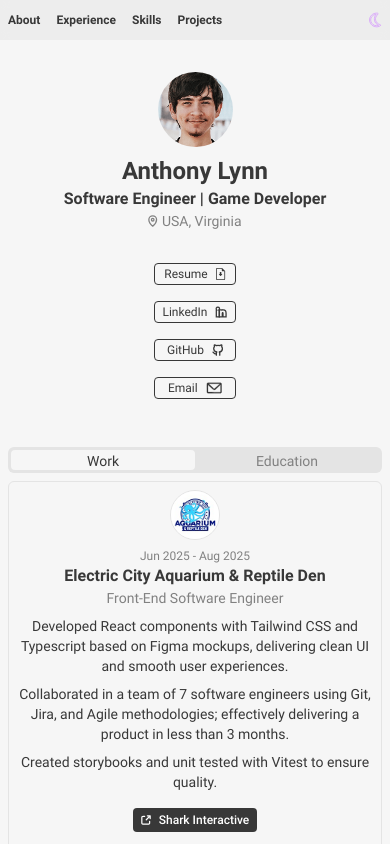
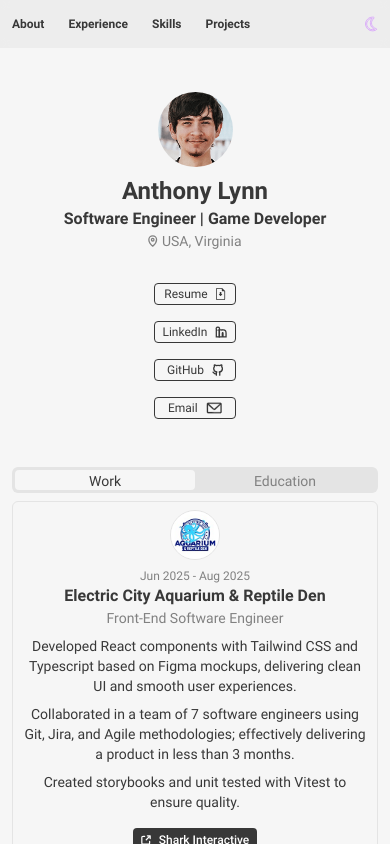
Before and after one commit to AnthonyLynn/Portfolio, a React (Vite) app: page / in a window 390 px wide. Shown: the top 844 px of the page. Built offline with nearby package versions, Linux system fonts and the light colour scheme.

Commit message:
style: minor styling for diffrent resolutions

```diff
--- a/src/components/App.tsx
+++ b/src/components/App.tsx
@@ -31,7 +31,7 @@ export const App = ({}) => {
       }`}
     >
       <Header onThemeButtonClick={onThemeChange} isDarkTheme={isDarkTheme} />
-      <main className="w-full max-w-[640px] pb-2 sm:py-5 flex flex-col gap-4 sm:gap-7 px-2">
+      <main className="w-full md:max-w-[640px] p-3 pb-24 sm:p-4 sm:pb-24 lg:pb-3 md:px-0 flex flex-col gap-4 sm:gap-7">
         <About />
         <ExperienceSection />
         <SkillSection />
--- a/src/components/ExpandGrid.tsx
+++ b/src/components/ExpandGrid.tsx
@@ -50,19 +50,19 @@ export const ExpandGrid: React.FC<ExpandGridProps> = ({
 
   return (
     <>
-      <div className={`grid ${gridCols[rowAmount]} gap-1.5`}>
+      <div className={`grid ${gridCols[rowAmount]} gap-1.5 auto-rows-fr`}>
         {childrenArray.slice(0, amountOfElementsShown).map((child) => child)}
       </div>
-      <div className="w-full flex justify-center">
-        {canShowMore && (
+      {canShowMore && (
+        <div className="w-full flex justify-center">
           <button
             className="text-sm text-text-secondary hover:text-text-primary hover:cursor-pointer"
             onClick={onShowMore}
           >
             view more
           </button>
-        )}
-      </div>
+        </div>
+      )}
     </>
   );
 };
--- a/src/components/Footer.tsx
+++ b/src/components/Footer.tsx
@@ -11,7 +11,7 @@ export const Footer: React.FC<FooterProps> = ({}) => {
 
   return (
     <footer className="w-full bg-base-primary flex justify-center">
-      <div className="flex justify-between w-[640px] px-2 sm:px-0 py-3 sm:py-4 items-center">
+      <div className="flex justify-between w-full md:w-[640px] p-4 px-3 sm:px-4 md:px-0 items-center">
         <p className="font-medium text-xs text-text-secondary">
           &copy; {currentYear} anthonywlynn.com{" "}
         </p>
--- a/src/components/Header.tsx
+++ b/src/components/Header.tsx
@@ -12,35 +12,35 @@ export const Header: React.FC<HeaderProps> = ({
 }) => {
   return (
     <header className="bg-base-primary/90 sticky z-20 left-0 top-0 w-full backdrop-blur-xs">
-      <div className="h-full max-w-[640px] w-full flex justify-between m-auto">
+      <div className="h-full md:max-w-[640px] w-full flex justify-between m-auto">
         <nav className="h-full text-dark-primary-text font-bold text-xs sm:text-sm flex">
           <a
             href="#about"
-            className="flex items-center px-2 sm:pl-0 sm:pr-5 py-3 sm:py-4 hover:text-text-secondary"
+            className="flex items-center px-3 md:pl-0 sm:px-4 py-4 hover:text-text-secondary"
           >
             About
           </a>
           <a
             href="#experience"
-            className="flex items-center px-2 sm:px-5 py-3 sm:py-4 hover:text-text-secondary"
+            className="flex items-center px-3 sm:px-4 py-4 hover:text-text-secondary"
           >
             Experience
           </a>
           <a
             href="#skills"
-            className="flex items-center px-2 sm:px-5 py-3 sm:py-4 hover:text-text-secondary"
+            className="flex items-center px-3 sm:px-4 py-4 hover:text-text-secondary"
           >
             Skills
           </a>
           <a
             href="#projects"
-            className="flex items-center px-2 sm:px-5 py-3 sm:py-4 hover:text-text-secondary"
+            className="flex items-center px-3 sm:px-4 py-4 hover:text-text-secondary"
           >
             Projects
           </a>
         </nav>
         <button
-          className="hover:cursor-pointer px-2 sm:pr-0 group"
+          className="hover:cursor-pointer px-3 md:pr-0 group"
           onClick={onThemeButtonClick}
         >
           <SunIcon
```
